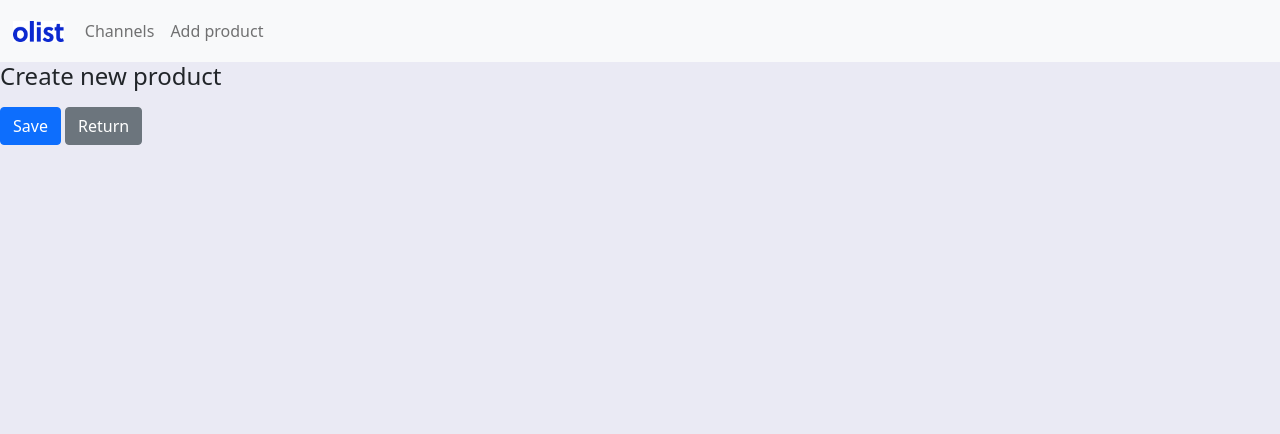
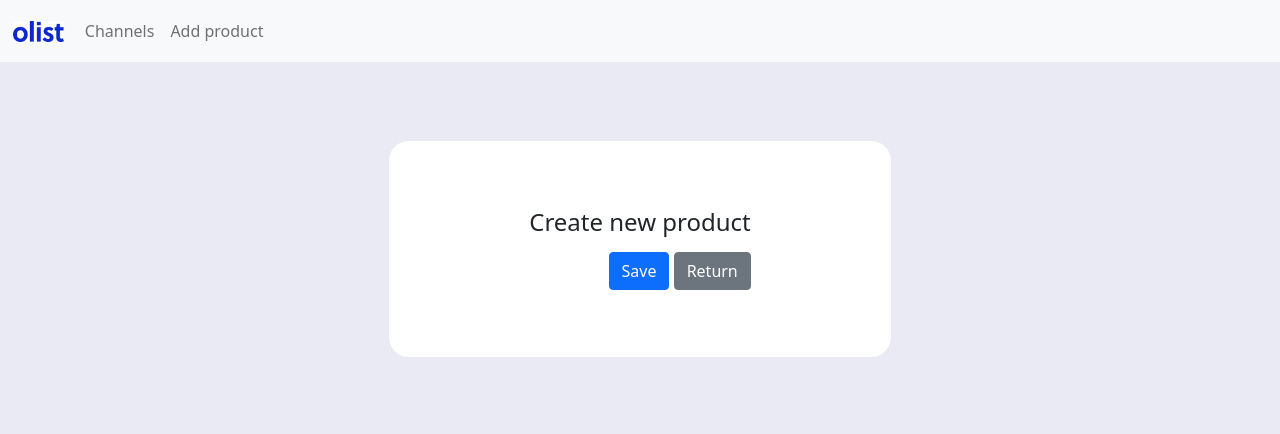
Before and after one commit to olist/TS-channel_django-temp, a Django app: page /post-products/new/ in a window 1280 px wide. Shown: the top 434 px of the page. Run offline with Django 3.2, Linux system fonts and the light colour scheme; parts of the project's set-up code (start-up, migrations or seed data) failed here and were passed over.

Commit message:
Adjust channels templates

```diff
--- a/base/static/css/styles.css
+++ b/base/static/css/styles.css
@@ -7,10 +7,24 @@
     background-color: #EAEAF4;
 }
 
-.nav-link {
-    color: #0F1B67
+.container {
+    margin: 0 auto;
+    text-align:center;
+    display: flex;
+    justify-content: center;
 }
 
-.nav-link:hover {
-    color: #0C29D0
+.formcontainer {
+    margin: 7%;
+    width: 45%;
+    padding:6%;
+    display: flex;
+    justify-content: center;
+    text-align: end;
+    background-color: white;
+    border-radius: 20px;
 }
+
+.maintitle {
+    padding: 2%;
+}
--- a/channels/templates/channels_form.html
+++ b/channels/templates/channels_form.html
@@ -2,18 +2,19 @@
 
 {% block content %}
 
-<div class="col-md-7 col-lg-8">
-    <h4 class="mb-3">Create new product</h4>
+<div class="container">
 
-    <form method="post" class="">{% csrf_token %}
+    <div class="formcontainer">
 
-        {{ post.as_p }}
+        <form method="post" class="">{% csrf_token %}
+            <h4 class="mb-3">Create new product</h4>
+            {{ post.as_p }}
 
-        <input type="submit" value="Save" class="btn btn-primary">
-        <input type="submit" value="Return" class="btn btn-secondary">
+            <input type="submit" value="Save" class="btn btn-primary">
+            <input type="submit" value="Return" class="btn btn-secondary">
 
-    </form>
-
+        </form>
+    </div>
 </div>
 
 {% endblock content %}
```
Also changed, not shown: channels/templates/channels_list.html (+8 -4 lines), 1 other file.
